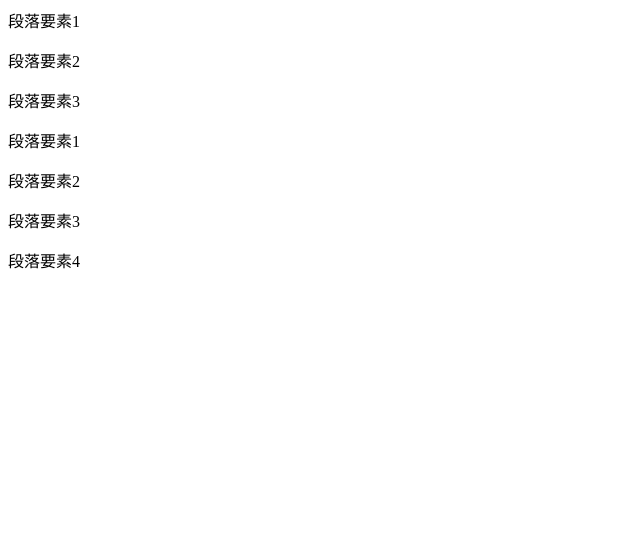
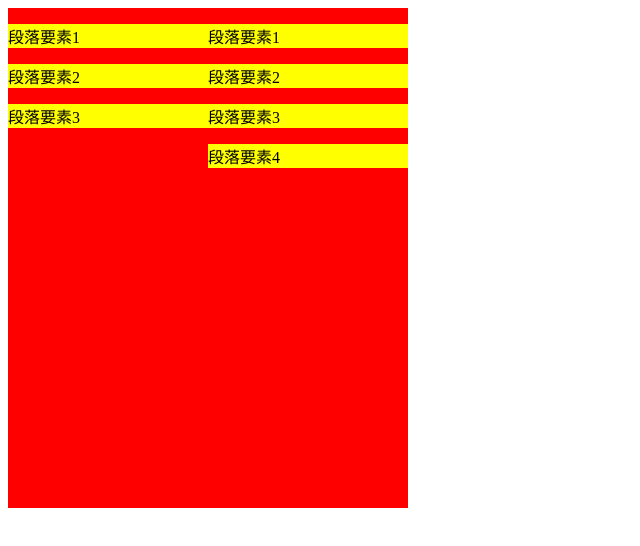
Before and after one commit to justmeet0924/study, a plain HTML site: page index.html in a window 1280 px wide. Shown: the whole page, without its empty margins (0-640 px from the left). Drawn offline with Linux system fonts and the light colour scheme.

Commit message:
Update index.html

```diff
--- a/index.html
+++ b/index.html
@@ -1,4 +1,4 @@
-<style src=　"stylesheet.css"></style>
+<link rel="stylesheet" href="stylesheet.css">
 
 <div class = "container">
 
```
